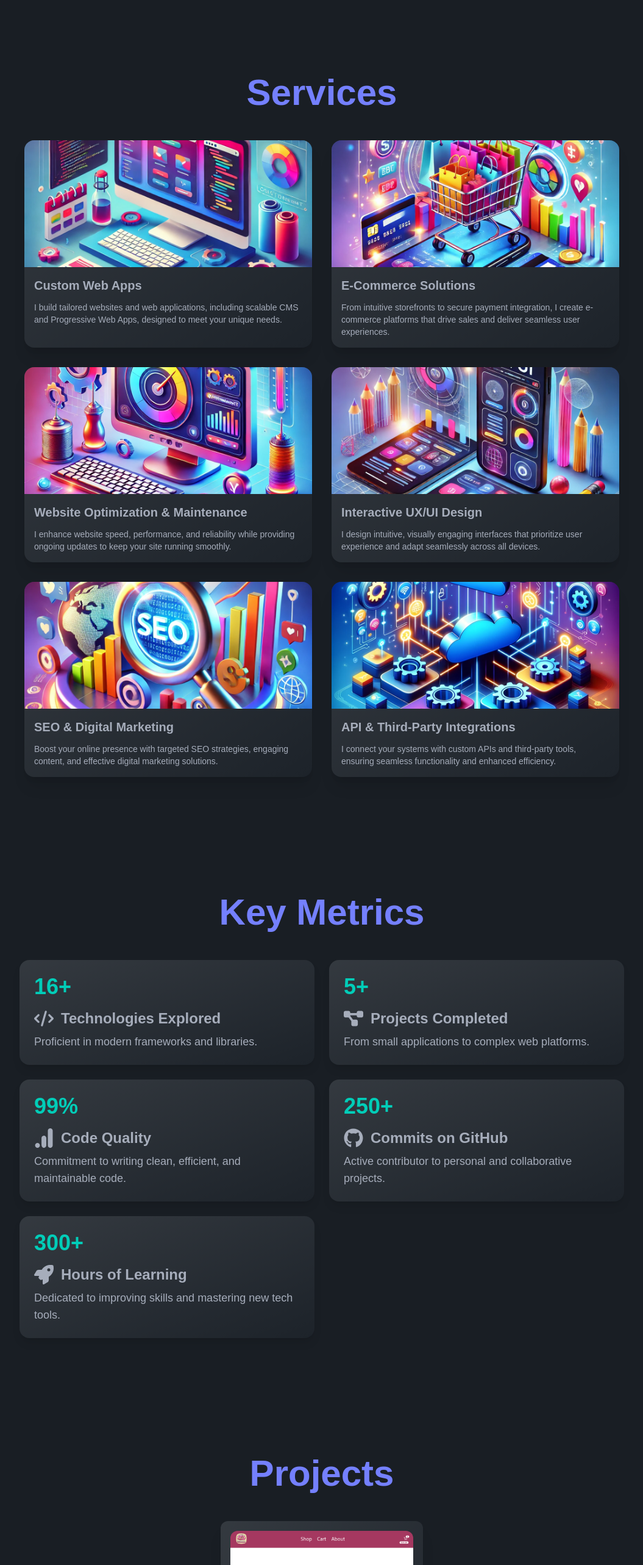
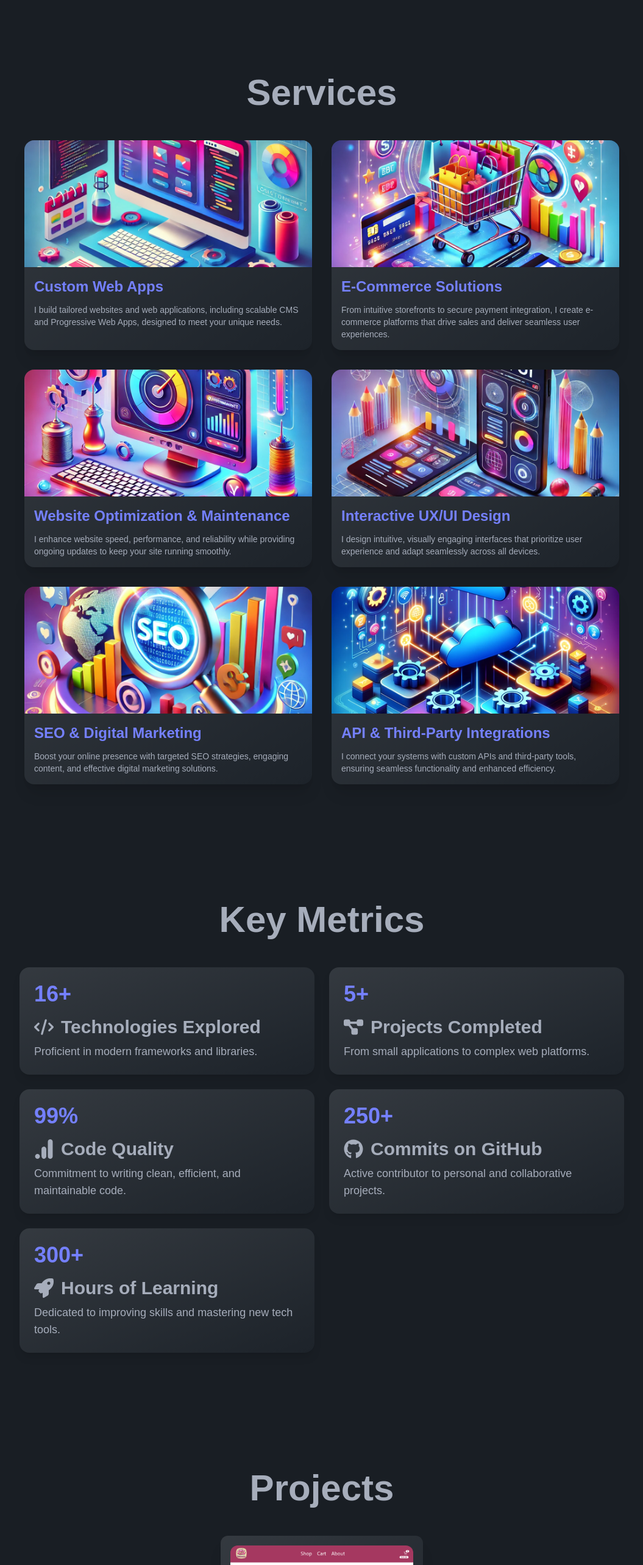
Before and after one commit to Lokie-ree/dev-portfolio, a Next.js app: page / in a window 1280 px wide. Shown: the part 780-3346 px from the top of the page at 61% size, without its empty margins (112-1167 px from the left). Built offline with nearby package versions, Linux system fonts and the light colour scheme.

Commit message:
small styling tweaks

```diff
--- a/app/globals.css
+++ b/app/globals.css
@@ -25,11 +25,11 @@ html {
   }
 
   .input-hover {
-    @apply hover:ring-2 hover:ring-secondary hover:shadow-md transition-all duration-300 ease-in-out;
+    @apply hover:ring-2 hover:ring-accent hover:shadow-md transition-all duration-300 ease-in-out;
   }
 
   .btn-hover {
-    @apply transition-transform duration-300;
+    @apply hover:scale-105 transition-transform duration-300;
   }
 
   .toast-success {
--- a/components/ContactSection.jsx
+++ b/components/ContactSection.jsx
@@ -8,7 +8,7 @@ const ContactSection = () => {
   return (
     <section id="contact" className="background-base-100 py-20 lg:py-24 text-base-content">
       <div className="max-w-5xl mx-auto px-6">
-          <h2 className="text-5xl md:text-6xl font-bold text-primary text-center mb-12">
+          <h2 className="text-5xl md:text-6xl font-bold text-center mb-12">
             Get in Touch
           </h2>
           <ContactForm />
--- a/components/Hero.jsx
+++ b/components/Hero.jsx
@@ -3,7 +3,6 @@
 import React from "react";
 import Image from "next/image";
 import Link from "next/link";
-import { socialButtons } from "@/utils/constants";
 
 const Hero = () => {
   return (
@@ -15,7 +14,7 @@ const Hero = () => {
         <h1 className="text-primary text-4xl md:text-6xl font-black">
           Hello, I am
         </h1>
-        <h2 className="max-w-3xl text-base-content bg-clip-text font-black leading-tight text-3xl md:text-6xl mt-2 md:mt-6 mb-2 md:mb-6">
+        <h2 className="max-w-3xl bg-clip-text font-black leading-tight text-3xl md:text-6xl mt-2 md:mt-6 mb-2 md:mb-6">
           Randall LaPoint, Jr.
         </h2>
         <Image
@@ -27,7 +26,7 @@ const Hero = () => {
           className="rounded-full mt-2 mb-2 md:mb-8"
         />
 
-        <p className="text-base-content max-w-xl text-2xl md:text-4xl text-center font-semibold mb-6 mt-3">
+        <p className="max-w-xl text-2xl md:text-4xl text-center font-semibold mb-6 mt-3">
           Full-Stack Developer
         </p>
 
--- a/components/KeyMetrics.jsx
+++ b/components/KeyMetrics.jsx
@@ -5,7 +5,7 @@ const KeyMetrics = () => {
   return (
     <section id="key-metrics" className="py-20 lg:py-24 relative overflow-hidden">
       <div className="container max-w-5xl mx-auto px-4">
-        <h2 className="text-5xl md:text-6xl text-primary font-exo font-bold text-center mb-12">
+        <h2 className="text-5xl md:text-6xl text-base-content font-bold text-center mb-12">
           Key Metrics
         </h2>
         <div className="grid grid-cols-1 md:grid-cols-2 gap-6 mx-auto">
@@ -15,13 +15,13 @@ const KeyMetrics = () => {
               className="stat p-6 bg-base-100 group bg-gradient-to-br from-white/10 to-transparent rounded-2xl shadow-lg backdrop-blur-md card-hover"
             >
               <div className="mb-4">
-                <span className="stat-value text-accent font-extrabold text-3xl sm:text-4xl">
+                <span className="stat-value text-primary font-extrabold text-3xl sm:text-4xl">
                   {metric.value}
                 </span>
               </div>
               <div className="stat-title flex items-center gap-3 text-xl sm:text-2xl text-base-content font-bold mb-2">
               <metric.icon className="w-6 h-6 sm:w-8 sm:h-8 group-hover:text-primary" />
-              <h1 className="group-hover:text-secondary">{metric.title}</h1>
+              <h1 className="text-2xl sm:text-3xl group-hover:text-accent">{metric.title}</h1>
               </div>
               <div className=" text-base-content text-md sm:text-lg">
                 {metric.description}
--- a/components/Navbar.jsx
+++ b/components/Navbar.jsx
@@ -54,7 +54,7 @@ const Navbar = () => {
                 <Link
                   href={link.path}
                   onClick={closeNav}
-                  className="hover:text-3xl hover:text-secondary hover:scale-125 transition-all duration-300"
+                  className="hover:text-3xl hover:text-primary hover:scale-125 transition-all duration-300"
                 >
                   {link.title}
                 </Link>
@@ -64,7 +64,7 @@ const Navbar = () => {
           <nav className="grid grid-flow-row gap-4">
           <SocialButtons
             buttons={socialButtons}
-            iconClass="w-10 h-10"
+            iconClass="w-8 h-8"
           />
             <ThemeController />
           </nav>
--- a/components/Portfolio.jsx
+++ b/components/Portfolio.jsx
@@ -15,7 +15,7 @@ const Portfolio = () => {
   return (
     <section id="projects" className="py-20 lg:py-24 text-base-content">
       <div className="max-w-6xl mx-auto px-6">
-        <h2 className="text-5xl md:text-6xl font-bold text-primary text-center mb-12">
+        <h2 className="text-5xl md:text-6xl font-bold text-base-content text-center mb-12">
           Projects
         </h2>
         {/* Flexbox Layout */}
@@ -38,7 +38,7 @@ const Portfolio = () => {
               </div>
               {/* Project Details */}
               <div className="flex flex-col items-center justify-center mt-4">
-                <h3 className="text-lg font-bold mb-2">{project.title}</h3>
+                <h3 className="text-xl sm:text-2xl font-bold mb-2">{project.title}</h3>
                 {/* Tech Stack */}
                 <div className="flex flex-wrap gap-2 justify-center">
                   {project.techStack.map((tech, index) => (
@@ -63,7 +63,7 @@ const Portfolio = () => {
                     href={project.link}
                     target="_blank"
                     rel="noopener noreferrer"
-                    className="btn btn-accent text-accent-content w-full"
+                    className="btn btn-primary btn-hover text-accent-content w-full"
                   >
                     View Live Project
                   </Link>
--- a/components/Services.jsx
+++ b/components/Services.jsx
@@ -6,7 +6,7 @@ const Services = () => {
   return (
     <section id="services" className="py-20 lg:py-24 text-base-content">
       <div className="container max-w-5xl mx-auto px-6">
-          <h2 className="text-5xl md:text-6xl font-bold text-primary text-center mb-12">Services</h2>
+          <h2 className="text-5xl md:text-6xl font-bold text-center mb-12">Services</h2>
         <div className="flex flex-col sm:flex-row sm:grid sm:grid-cols-2 lg:grid-col-3 gap-8">
           {services.map((service) => (
             <div className="card card-compact group bg-base-100 bg-gradient-to-br from-white/10 to-transparent w-full shadow-xl card-hover" key={service.id}>
@@ -20,7 +20,7 @@ const Services = () => {
               />
             </figure>
             <div className="card-body p-6">
-              <h2 className="card-title text-lg sm:text-xl font-semibold text-base-content group-hover:text-secondary mb-2">{service.title}</h2>
+              <h2 className="card-title text-xl sm:text-2xl font-bold text-primary group-hover:text-accent mb-2">{service.title}</h2>
               <p className="text-sm sm:text-md">{service.description}</p>
             </div>
           </div>
--- a/components/SocialButtons.jsx
+++ b/components/SocialButtons.jsx
@@ -7,8 +7,8 @@ const SocialButtons = ({buttons, iconClass = "w-8 h-8"}) => {
   return (
     <div className="flex flex-wrap gap-2">
         {buttons.map((button) => (
-            <Link key={button.id} href={button.href} className="transition-transform transform hover:scale-110 focus:scale-110" aria-label={button.label || "Social Link"}>
-                <button.icon className={`${iconClass} text-primary hover:text-secondary`} />
+            <Link key={button.id} href={button.href} className="transition-transform transform hover:scale-105" aria-label={button.label || "Social Link"}>
+                <button.icon className={`${iconClass} text-accent `} />
             </Link>
         ))}
     </div>
--- a/components/Stack.jsx
+++ b/components/Stack.jsx
@@ -5,9 +5,9 @@ import { stackItems } from "../utils/constants";
 
 const Stack = () => {
   return (
-    <section id="tech-stack" className="py-20 lg:py-24 relative overflow-hidden">
+    <section id="tech-stack" className="py-20 lg:py-24 text-base-content relative overflow-hidden">
       <div className="container max-w-5xl mx-auto px-4 text-center relative z-10">
-        <h2 className="text-5xl md:text-6xl text-primary font-bold mb-12">
+        <h2 className="text-5xl md:text-6xl text-base-content font-bold mb-12">
           Tech Stack
         </h2>
         <div className="grid grid-cols-2 sm:grid-cols-3 lg:grid-cols-4 gap-6">
@@ -22,7 +22,7 @@ const Stack = () => {
               >
                 <item.icon className="w-full h-full" />
               </div>
-              <span className="text-sm sm:text-md font-semibold text-base-content mt-2 group-hover:text-secondary">
+              <span className="text-sm sm:text-md font-semibold text-base-content mt-2 group-hover:text-accent">
                 {item.name}
               </span>
             </div>
```
Also changed, not shown: components/ContactForm.jsx (+4 -4 lines).
